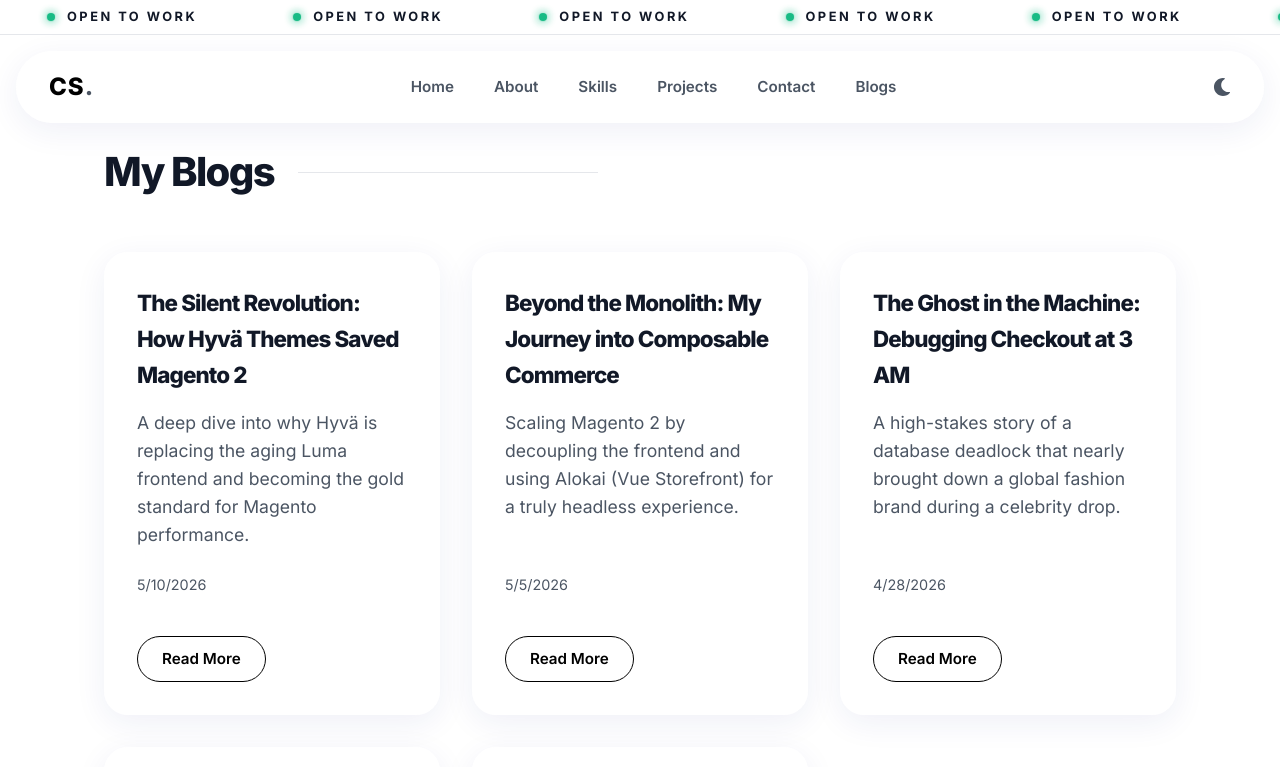
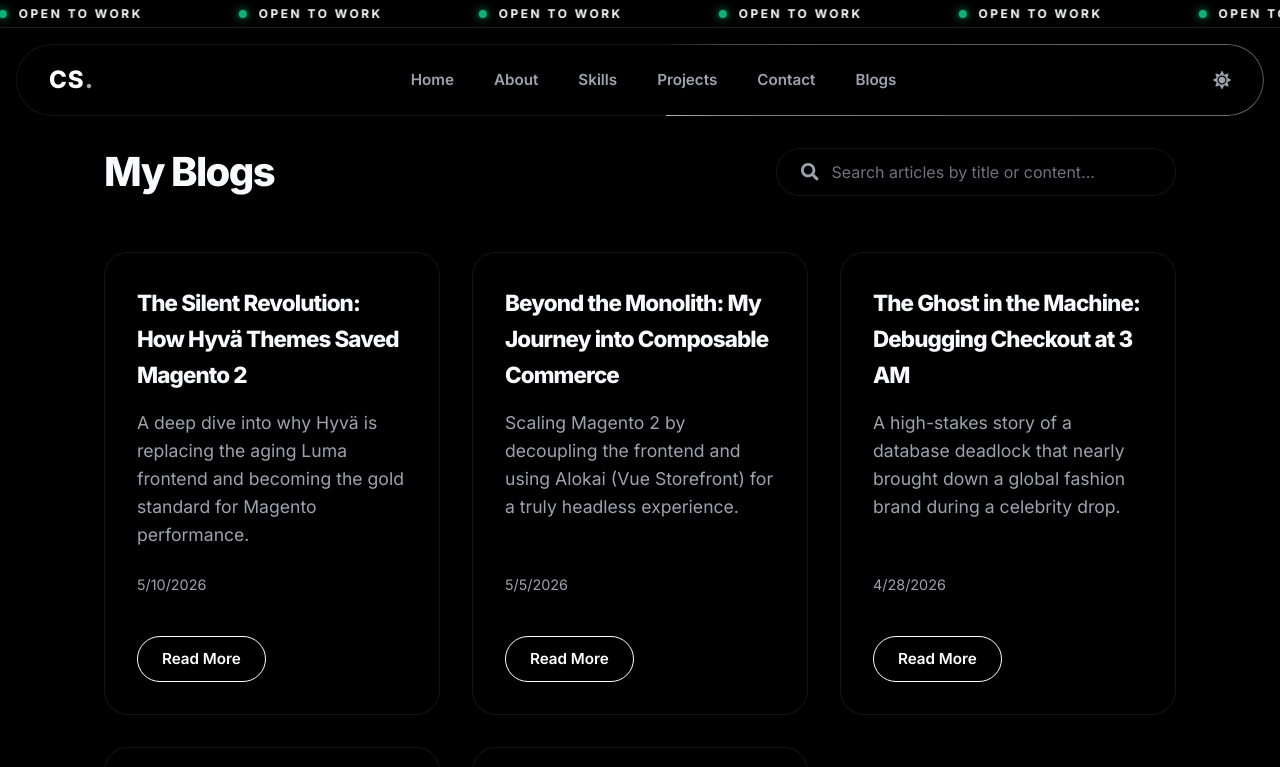
Before and after one commit to iamchiragsharma/chiragsharmadev, a React (Create React App) app: page /blogs in a window 1280 px wide. Shown: the top 767 px of the page. Built offline with nearby package versions, Linux system fonts and the light colour scheme.

Commit message:
Added resume, search functionality on blog page and some animations

```diff
--- a/src/App.js
+++ b/src/App.js
@@ -9,7 +9,7 @@ import './App.css';
 
 function App() {
   const [theme, setTheme] = useState(() => {
-    return localStorage.getItem('theme') || 'light';
+    return localStorage.getItem('theme') || 'dark';
   });
 
   useEffect(() => {
--- a/src/components/Blogs.css
+++ b/src/components/Blogs.css
@@ -2,6 +2,110 @@
   padding: 140px 5% 80px;
   max-width: 1200px;
   margin: 0 auto;
+}
+
+.blogs-header {
+  display: flex;
+  justify-content: space-between;
+  align-items: center;
+  margin-bottom: 3rem;
+  flex-wrap: wrap;
+  gap: 1.5rem;
+}
+
+.blogs-header .section-title {
+  margin-bottom: 0;
+}
+
+.blog-search-wrapper {
+  flex-grow: 1;
+  max-width: 400px;
+  display: flex;
+  justify-content: flex-end;
+}
+
+.blog-search-container {
+  display: flex;
+  align-items: center;
+  background: var(--glass-bg);
+  backdrop-filter: blur(24px);
+  -webkit-backdrop-filter: blur(24px);
+  border: 1px solid var(--glass-border);
+  border-radius: 99px;
+  padding: 0.8rem 1.5rem;
+  width: 100%;
+  box-shadow: var(--glass-shadow);
+  transition: all 0.3s ease;
+}
+
+.blog-search-container:focus-within {
+  border-color: var(--text-secondary);
+  transform: translateY(-2px);
+  box-shadow: 0 12px 30px rgba(0, 0, 0, 0.08);
+}
+
+[data-theme='dark'] .blog-search-container:focus-within {
+  box-shadow: 0 12px 30px rgba(255, 255, 255, 0.05);
+}
+
+.search-icon {
+  color: var(--text-secondary);
+  font-size: 1.1rem;
+  margin-right: 0.8rem;
+  flex-shrink: 0;
+}
+
+.blog-search-input {
+  background: transparent;
+  border: none;
+  color: var(--text-primary);
+  font-size: 1rem;
+  font-family: inherit;
+  width: 100%;
+  outline: none;
+}
+
+.blog-search-input::placeholder {
+  color: var(--text-secondary);
+  opacity: 0.7;
+}
+
+.search-clear-btn {
+  background: transparent;
+  border: none;
+  color: var(--text-secondary);
+  cursor: pointer;
+  display: flex;
+  align-items: center;
+  justify-content: center;
+  padding: 0.2rem;
+  margin-left: 0.5rem;
+  transition: color 0.3s ease, transform 0.3s ease;
+}
+
+.search-clear-btn:hover {
+  color: var(--text-primary);
+  transform: scale(1.1);
+}
+
+.blogs-empty-state {
+  grid-column: 1 / -1;
+  text-align: center;
+  padding: 4rem 2rem;
+  background: var(--glass-bg);
+  backdrop-filter: blur(24px);
+  border: 1px solid var(--glass-border);
+  border-radius: 24px;
+  display: flex;
+  flex-direction: column;
+  align-items: center;
+  gap: 1.5rem;
+}
+
+.blogs-empty-state p {
+  font-size: 1.2rem;
+  color: var(--text-secondary);
+  margin-bottom: 0;
 }
 
 .blogs-grid {
@@ -76,6 +180,16 @@
   .blogs {
     padding: 180px 5% 60px;
   }
+
+  .blogs-header {
+    flex-direction: column;
+    align-items: flex-start;
+  }
+
+  .blog-search-wrapper {
+    max-width: 100%;
+    width: 100%;
+  }
 }
 
 @media screen and (max-width: 480px) {
--- a/src/components/Blogs.js
+++ b/src/components/Blogs.js
@@ -1,10 +1,12 @@
-import React, { useState, useEffect } from 'react';
+import React, { useState, useEffect, useMemo } from 'react';
 import { Link } from 'react-router-dom';
+import { FaSearch, FaTimes } from 'react-icons/fa';
 import { sampleBlogs } from '../data/blogsData';
 import './Blogs.css';
 
 const Blogs = () => {
   const [blogs, setBlogs] = useState([]);
+  const [searchQuery, setSearchQuery] = useState('');
 
   useEffect(() => {
     // Load blogs from localStorage or initialize with sample data
@@ -26,6 +28,16 @@ const Blogs = () => {
     localStorage.setItem('blogs_v2', JSON.stringify(sampleBlogs));
   }, []);
 
+  const filteredBlogs = useMemo(() => {
+    if (!searchQuery.trim()) return blogs;
+
+    const query = searchQuery.toLowerCase();
+    return blogs.filter(blog =>
+      blog.title.toLowerCase().includes(query) ||
+      blog.excerpt.toLowerCase().includes(query)
+    );
+  }, [blogs, searchQuery]);
+
   useEffect(() => {
     const observerOptions = { root: null, rootMargin: '0px', threshold: 0.1 };
     const observer = new IntersectionObserver((entries) => {
@@ -40,14 +52,36 @@ const Blogs = () => {
     elements.forEach((el) => observer.observe(el));
 
     return () => observer.disconnect();
-  }, [blogs]);
+  }, [filteredBlogs]);
 
   return (
     <section className="blogs section">
+      <div className="blogs-header">
         <h2 className="section-title visible">My Blogs</h2>
+
+        <div className="blog-search-wrapper fade-up visible">
+          <div className="blog-search-container">
+            <FaSearch className="search-icon" />
+            <input
+              type="text"
+              placeholder="Search articles by title or content..."
+              value={searchQuery}
+              onChange={(e) => setSearchQuery(e.target.value)}
+              className="blog-search-input"
+            />
+            {searchQuery && (
+              <button className="search-clear-btn" onClick={() => setSearchQuery('')} aria-label="Clear search">
+                <FaTimes />
+              </button>
+            )}
+          </div>
+        </div>
+      </div>
+
       <div className="blogs-grid">
         {blogs && blogs.length > 0 ? (
-          blogs.map(blog => (
+          filteredBlogs.length > 0 ? (
+            filteredBlogs.map(blog => (
               <div key={blog.id} className="blog-card fade-up hover-target">
                 <div className="blog-card-content">
                   <h3>{blog.title}</h3>
@@ -60,6 +94,12 @@ const Blogs = () => {
               </div>
             ))
           ) : (
+            <div className="blogs-empty-state fade-up visible">
+              <p>No articles found matching "{searchQuery}"</p>
+              <button className="btn btn-primary" onClick={() => setSearchQuery('')}>Clear Search</button>
+            </div>
+          )
+        ) : (
           <p className="loading">Fetching the latest stories...</p>
         )}
       </div>
--- a/src/components/Hero.css
+++ b/src/components/Hero.css
@@ -4,6 +4,9 @@
   background-color: var(--bg-main);
   overflow: hidden;
   transition: background-color 0.3s ease;
+  max-width: 100%; /* Override .section max-width */
+  margin: 0;
+  width: 100%;
 }
 
 /* Gradient Blobs */
@@ -28,8 +31,8 @@
   height: 60vw;
   min-width: 450px;
   min-height: 450px;
-  max-width: 600px;
-  max-height: 600px;
+  max-width: none;
+  max-height: none;
   background: radial-gradient(circle, rgba(0, 238, 255, 0.7) 0%, transparent 70%);
   animation: float-cyan 20s cubic-bezier(0.4, 0, 0.2, 1) infinite alternate;
 }
@@ -42,8 +45,8 @@
   height: 55vw;
   min-width: 400px;
   min-height: 400px;
-  max-width: 550px;
-  max-height: 550px;
+  max-width: none;
+  max-height: none;
   background: radial-gradient(circle, rgba(174, 0, 255, 0.7) 0%, transparent 70%);
   animation: float-purple 25s cubic-bezier(0.4, 0, 0.2, 1) infinite alternate;
 }
@@ -109,6 +112,9 @@
   position: relative;
   z-index: 1;
   animation: float 6s ease-in-out infinite;
+  max-width: 1200px;
+  margin: 0 auto;
+  width: 100%;
 }
 
 @keyframes float {
--- a/src/components/Navbar.css
+++ b/src/components/Navbar.css
@@ -1,3 +1,9 @@
+@property --nav-angle {
+  syntax: '<angle>';
+  initial-value: 0deg;
+  inherits: false;
+}
+
 .navbar {
   display: flex;
   justify-content: space-between;
@@ -5,7 +11,7 @@
   padding: 1rem 2rem;
   position: fixed;
   width: calc(100% - 2rem);
-  top: calc(35px + 1rem);
+  top: calc(28px + 1rem);
   left: 50%;
   transform: translateX(-50%);
   background: var(--nav-bg);
@@ -16,6 +22,33 @@
   border-radius: 99px;
   box-shadow: var(--glass-shadow);
   transition: all 0.3s ease;
+}
+
+.navbar::after {
+  content: '';
+  position: absolute;
+  inset: -1px;
+  border-radius: inherit;
+  padding: 1px; /* Crisp 1px premium border */
+  background: conic-gradient(
+    from var(--nav-angle, 0deg),
+    transparent 70%,
+    var(--black) 100%
+  );
+  -webkit-mask:
+    linear-gradient(#fff 0 0) content-box,
+    linear-gradient(#fff 0 0);
+  -webkit-mask-composite: xor;
+  mask-composite: exclude;
+  pointer-events: none;
+  animation: rotate-nav-light 14s linear infinite; /* Very slow, smooth rotation */
+  opacity: 0.7; /* Subtle and exclusive */
+}
+
+@keyframes rotate-nav-light {
+  to {
+    --nav-angle: 360deg;
+  }
 }
 
 .logo {
@@ -88,7 +121,7 @@
   .navbar {
     padding: 1rem 1.5rem;
     width: calc(100% - 1rem);
-    top: calc(30px + 0.5rem);
+    top: calc(24px + 0.5rem);
   }
 
   .logo {
--- a/src/components/TopBar.css
+++ b/src/components/TopBar.css
@@ -3,7 +3,7 @@
   top: 0;
   left: 0;
   width: 100%;
-  height: 35px;
+  height: 28px;
   background: var(--bg-main);
   border-bottom: 1px solid var(--border-color);
   z-index: 2000;
@@ -22,20 +22,14 @@
   display: flex;
   flex-shrink: 0;
   white-space: nowrap;
-  animation: ticker 60s linear infinite;
-  transition: animation-duration 2s ease-in-out;
   will-change: transform;
-}
-
-.top-bar:hover .ticker-content {
-  animation-play-state: paused;
 }
 
 .ticker-item {
   display: flex;
   align-items: center;
   padding: 0 3rem;
-  font-size: 0.8rem;
+  font-size: 0.75rem;
   font-weight: 700;
   letter-spacing: 2.5px;
   color: var(--text-primary);
@@ -70,11 +64,11 @@
 /* Adjust layout for when top bar is present */
 @media screen and (max-width: 768px) {
   .top-bar {
-    height: 30px;
+    height: 24px;
   }
 
   .ticker-item {
-    font-size: 0.65rem;
+    font-size: 0.6rem;
     padding: 0 1rem;
   }
 }
--- a/src/components/TopBar.js
+++ b/src/components/TopBar.js
@@ -1,20 +1,71 @@
-import React from 'react';
+import React, { useRef, useEffect } from 'react';
 import './TopBar.css';
 
 const TopBar = () => {
   const tickerText = "OPEN TO WORK";
   const items = Array(15).fill(tickerText);
+  const tickerRef = useRef(null);
+  const animationRef = useRef(null);
+
+  useEffect(() => {
+    if (!tickerRef.current) return;
+
+    const keyframes = [
+      { transform: 'translateX(0)' },
+      { transform: 'translateX(-50%)' }
+    ];
+
+    const options = {
+      duration: 25000, // Faster than previous 60s
+      iterations: Infinity,
+      easing: 'linear'
+    };
+
+    animationRef.current = tickerRef.current.animate(keyframes, options);
+
+    return () => {
+      if (animationRef.current) animationRef.current.cancel();
+    };
+  }, []);
+
+  const smoothRateChange = (targetRate, duration) => {
+    if (!animationRef.current) return;
+    const anim = animationRef.current;
+
+    // Prevent playbackRate from being exactly 0 to avoid browser engine jump bugs
+    const safeTarget = targetRate === 0 ? 0.000001 : targetRate;
+    const initialRate = anim.playbackRate;
+    let start;
+
+    cancelAnimationFrame(anim.rafId);
+
+    const step = (timestamp) => {
+      if (!start) start = timestamp;
+      const progress = Math.min((timestamp - start) / duration, 1);
+
+      // Use linear deceleration (constant friction) for smoother visual stop
+      anim.playbackRate = initialRate + (safeTarget - initialRate) * progress;
+
+      if (progress < 1) {
+        anim.rafId = requestAnimationFrame(step);
+      }
+    };
+    anim.rafId = requestAnimationFrame(step);
+  };
 
   return (
-    <div className="top-bar">
+    <div
+      className="top-bar"
+      onMouseEnter={() => smoothRateChange(0, 600)}
+      onMouseLeave={() => smoothRateChange(1, 600)}
+    >
       <div className="ticker-wrapper">
-        <div className="ticker-content">
+        <div className="ticker-content" ref={tickerRef}>
           {items.map((text, i) => (
             <span key={`a-${i}`} className="ticker-item">
               <span className="dot"></span> {text}
             </span>
           ))}
-          {/* Duplicate for seamless loop */}
           {items.map((text, i) => (
             <span key={`b-${i}`} className="ticker-item">
               <span className="dot"></span> {text}
```
Also changed, not shown: 1 other file (tests, documents, lock files or other folders). Lines whose indentation alone changed are shown as unchanged.
